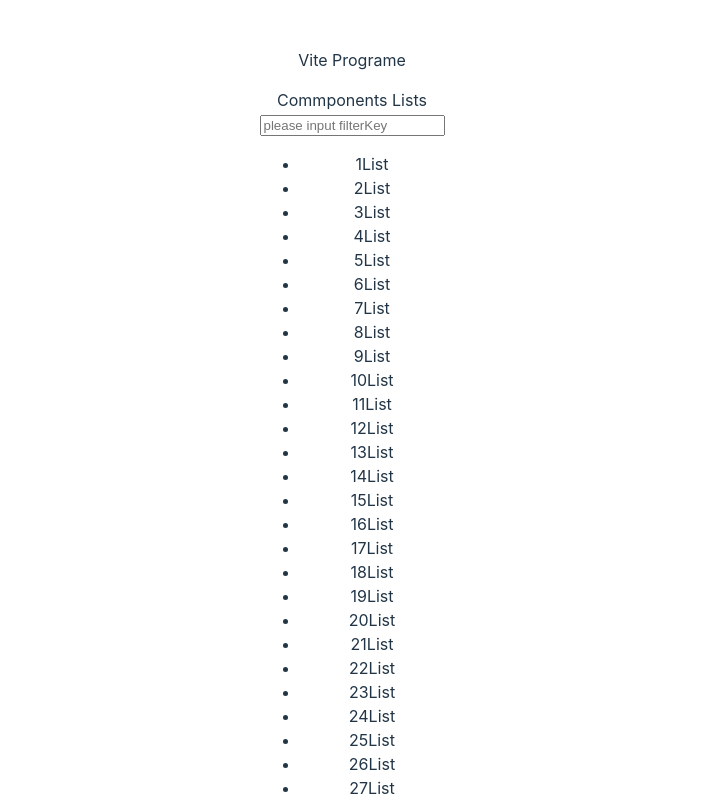
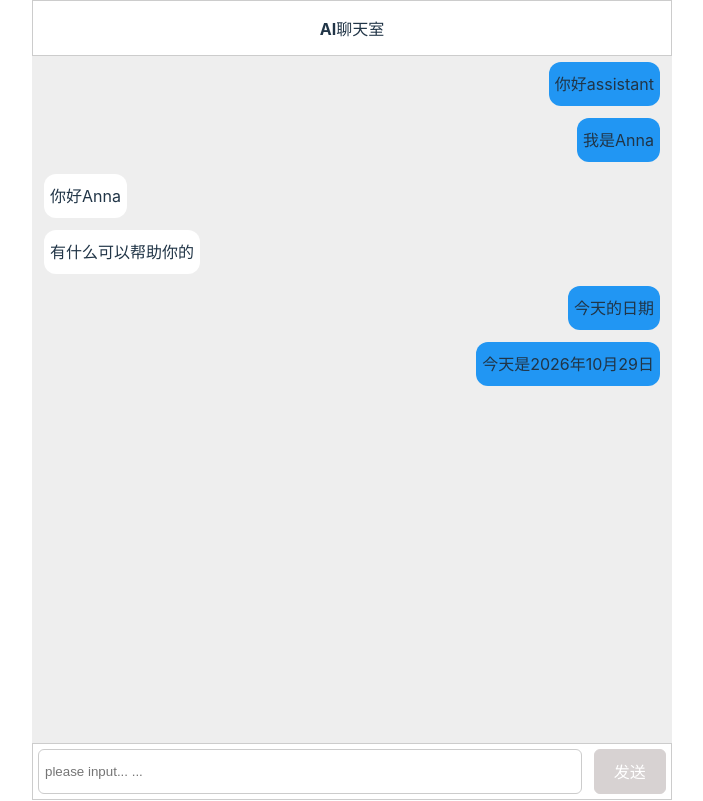
Before and after one commit to gaona1225/chat, a React (Vite) app: page / in a window 1280 px wide. Shown: the top 801 px of the page, without its empty margins (288-991 px from the left). Built offline with nearby package versions, Linux system fonts and the light colour scheme.

Commit message:
new feather: chat UI and mock data

```diff
--- a/src/App.tsx
+++ b/src/App.tsx
@@ -1,24 +1,22 @@
 
 import './App.css'
-import FilterList from './components/FilterList'
+// import FilterList from './components/FilterList'
 // import RefTimer from './components/RefTimer'
 // import MemoDemo from './components/MemoDemo'
 // import SuspenseEg from './components/SuspenseEg'
 // import Transition from './components/Transition'
+import Chat from './components/Chat/Index'
 
 function App() {
 
   return (
     <div>
-      <p>Vite Programe</p>
-      <div>
-        Commponents Lists
-        <FilterList />
-        {/* <RefTimer /> */}
-        {/* <MemoDemo /> */}
-        {/* <SuspenseEg /> */}
-        {/* <Transition /> */}
-      </div>
+      {/* <FilterList /> */}
+      {/* <RefTimer /> */}
+      {/* <MemoDemo /> */}
+      {/* <SuspenseEg /> */}
+      {/* <Transition /> */}
+      <Chat />
     </div>
   )
 }
--- /dev/null
+++ b/src/components/Chat/Chat.css
@@ -0,0 +1,103 @@
+#root {
+    padding: 0;
+}
+.chat-contain {
+    background: #ffffff;
+    width: 50vw;
+    height: 100vh;
+    display: flex;
+    flex-direction: column;
+}
+
+header {
+    width: 100%;
+    height: 56px;
+    line-height: 56px;
+    border: 1px solid #ccc;
+    font-weight: bold;
+    box-sizing: border-box;
+}
+
+.chat-main {
+    width: 100%;
+    background: #eee;
+    flex: 1;
+}
+
+.chat-main ul {
+    list-style: none;
+    margin: 0;
+    padding: 0;
+    overflow-y: auto;
+}
+
+.chat-list {
+    padding: 6px 12px;
+}
+
+.chat-list span {
+    padding: 6px;
+    border-radius: 12px;
+    height: 32px;
+    line-height: 32px;
+    display: inline-block;
+}
+
+.chat-user {
+    text-align: right;
+}
+
+.chat-user span {
+    background: #2196F3;
+}
+
+.chat-assistant {
+    text-align: left;
+}
+
+.chat-assistant span {
+    background: #fff;
+}
+
+footer {
+    width: 100%;
+    border: 1px solid #ccc;
+    display: flex;
+    padding: 5px;
+    box-sizing: border-box;
+}
+
+footer input {
+    border-radius: 6px;
+    border: 1px solid #ccc;
+    background: none;
+    flex: 1 auto;
+    margin: 0 12px 0 0;
+    padding: 0 6px;
+    cursor: pointer;
+    outline: none;
+}
+
+footer button {
+    background: #2196F3;
+    border: 1px solid #2196F3;
+    border-radius: 6px;
+    color: #fff;
+    text-align: center;
+    cursor: pointer;
+    outline: none;
+}
+
+footer button:hover {
+    border: 1px solid #2196F3;
+    margin: 0;
+}
+
+.disable-btn {
+    background: #d7d2d2;
+    border: 1px solid #d7d2d2;
+    cursor: default;
+}
+.disable-btn:hover {
+    border: 1px solid #d7d2d2;
+}
--- /dev/null
+++ b/src/components/Chat/Footer.tsx
@@ -0,0 +1,21 @@
+import {useState, useMemo} from 'react';
+
+export default function Foot({onSubmitVal}) {
+    const [inputVal, setInputVal] = useState('');
+    const isDisable: boolean = useMemo(() => inputVal === '', [inputVal]);
+    const submitHandle = () => {
+        // console.log('submit a chat content...', inputVal);
+        setInputVal('');
+        onSubmitVal && onSubmitVal(inputVal);
+    }
+    return (
+        <footer>
+            <input placeholder="please input... ..." value={inputVal} onChange={e => setInputVal(e.target.value)}/>
+            <button
+                className={isDisable ? 'disable-btn' : ''}
+                disabled = {isDisable}
+                onClick={submitHandle}
+            >发送</button>
+        </footer>
+    )
+}
--- /dev/null
+++ b/src/components/Chat/Header.tsx
@@ -0,0 +1,5 @@
+export default function Header() {
+    return (
+        <header>AI聊天室</header>
+    )
+}
--- /dev/null
+++ b/src/components/Chat/Index.tsx
@@ -0,0 +1,38 @@
+import {useState} from 'react'
+import './Chat.css'
+import Header from './Header'
+import Main from './Main'
+import Footer from './Footer'
+import chatHistory from './data';
+
+type dataType = { role: 'user' | 'assistant', text: string }
+
+export default function Chat() {
+    const [chatList, setChatList] = useState(chatHistory);
+    // todo get chatHistory from servers
+    const updateList = inputVal => {
+        // console.log('updateList...', inputVal);
+        const newChat: dataType = {
+            id: Date.now(),
+            role: 'user',
+            text: inputVal
+        };
+        setChatList([...chatList, newChat]);
+        // todo post data to server
+        setTimeout(() => {
+            const mockResp: dataType = {
+                id: Date.now(),
+                role: 'assistant',
+                text: '我是mock response...'
+            }
+            setChatList(prevList => [...prevList, mockResp]);
+        }, 100);
+    }
+    return (
+        <div className='chat-contain'>
+            <Header />
+            <Main chatHistory={chatList} />
+            <Footer onSubmitVal={updateList} />
+        </div>
+    )
+}
--- /dev/null
+++ b/src/components/Chat/Main.tsx
@@ -0,0 +1,11 @@
+export default function Main({chatHistory}) {
+    return (
+        <div className="chat-main">
+            <ul>
+                {chatHistory.map(item => (
+                    <li key={item.id} className={`chat-list chat-${item.role}`}><span>{item.text}</span></li>
+                ))}
+            </ul>
+        </div>
+    )
+}
--- /dev/null
+++ b/src/components/Chat/data.js
@@ -0,0 +1,27 @@
+const chatHistory = [{
+    id: 'user0',
+    role: 'user',
+    text: '你好assistant'
+},{
+    id: 'user1',
+    role: 'user',
+    text: '我是Anna'
+},{
+    id: 'ass0',
+    role: 'assistant',
+    text: '你好Anna'
+},{
+    id: 'ass1',
+    role: 'assistant',
+    text: '有什么可以帮助你的'
+},{
+    id: 'user2',
+    role: 'user',
+    text: '今天的日期'
+},{
+    id: 'ass2',
+    role: 'user',
+    text: '今天是2026年10月29日'
+}];
+
+export default chatHistory
```
